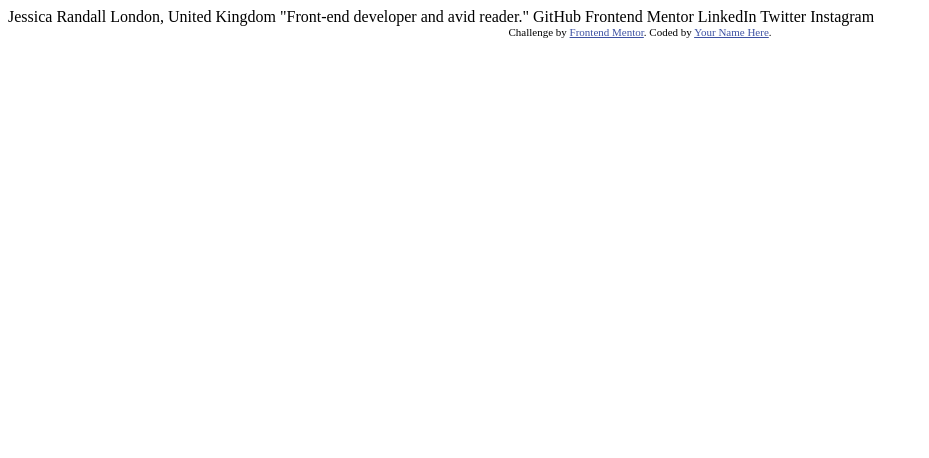
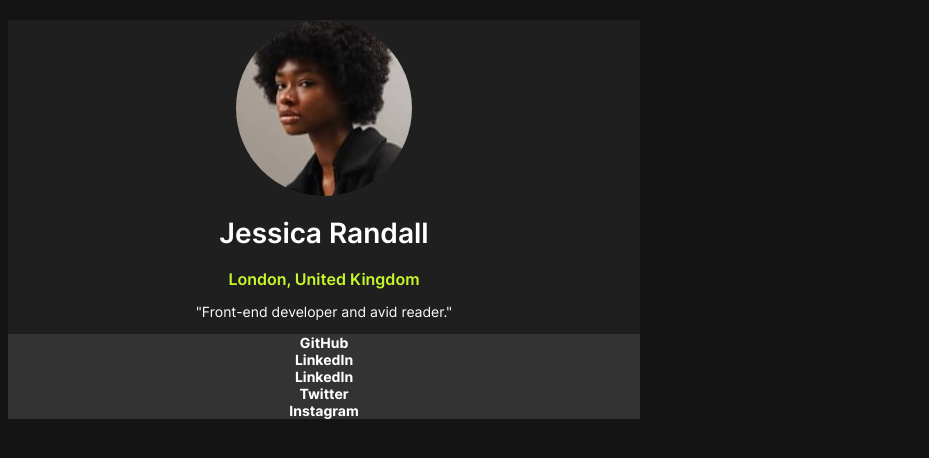
Before and after one commit to pikruse/social-links-profile, a plain HTML site: page index.html in a window 1280 px wide. Shown: the whole page, without its empty margins (0-929 px from the left). Drawn offline with Linux system fonts and the light colour scheme.

Commit message:
basic color, etc. changes

```diff
--- a/index.html
+++ b/index.html
@@ -1,34 +1,49 @@
 <!DOCTYPE html>
 <html lang="en">
+
 <head>
   <meta charset="UTF-8">
   <meta name="viewport" content="width=device-width, initial-scale=1.0"> <!-- displays site properly based on user's device -->
 
   <link rel="icon" type="image/png" sizes="32x32" href="./assets/images/favicon-32x32.png">
+  <link rel="stylesheet" href="style.css">
 
   <title>Frontend Mentor | Social links profile</title>
+</head>
 
-  <!-- Feel free to remove these styles or customise in your own stylesheet 👍 -->
-  <style>
-    .attribution { font-size: 11px; text-align: center; }
-    .attribution a { color: hsl(228, 45%, 44%); }
-  </style>
-</head>
 <body>
 
-  Jessica Randall
-  London, United Kingdom
-  "Front-end developer and avid reader."
+  <div class="container">
+    <div class="img-container">
+      <img src="./assets/images/avatar-jessica.jpeg" alt="Jessica Randall" />
+    </div>
 
-  GitHub
-  Frontend Mentor
-  LinkedIn
-  Twitter
-  Instagram
+    <h1>Jessica Randall</h1>
 
-  <div class="attribution">
-    Challenge by <a href="https://www.frontendmentor.io?ref=challenge" target="_blank">Frontend Mentor</a>.
-    Coded by <a href="#">Your Name Here</a>.
+    <h2>London, United Kingdom</h2>
+
+    <p>"Front-end developer and avid reader."</p>
+
+    <div class="button">
+      GitHub
+    </div>
+
+    <div class="button">
+      LinkedIn
+    </div>
+
+    <div class="button">
+      LinkedIn
+    </div>
+
+    <div class="button">
+      Twitter
+    </div>
+
+    <div class="button">
+      Instagram
+    </div>
   </div>
+
 </body>
 </html>
--- /dev/null
+++ b/style.css
@@ -0,0 +1,54 @@
+@font-face {
+    font-family: Inter;
+    font-weight: 400 600 700;
+    src: url(./assets/fonts/Inter-VariableFont_slnt\,wght.ttf);
+}
+
+img {
+    margin: auto;
+    border-radius: 50%;
+}
+
+body {
+    font-family: Inter;
+    font-size: 14px;
+    background-color: hsl(0, 0%, 8%);
+}
+
+h1 {
+    text-align: center;
+    font-weight: 600;
+    color: hsl(0, 0%, 100%);
+}
+
+h2 {
+    text-align: center;
+    font-weight: 600;
+    font-size:medium;
+    color: hsl(75, 94%, 57%);
+}
+
+p {
+    text-align: center;
+    font-weight: 400;
+    color: hsl(0, 0%, 100%);
+}
+
+.container {
+    width: 50%;
+    background-color: hsl(0, 0%, 12%);
+}
+
+.img-container{
+    display: flex;
+    justify-content: center;
+    margin: 20px 0;
+}
+
+.button {
+    text-align: center;
+    font-weight: 700;
+    color: hsl(0, 0%, 100%);
+    background-color: hsl(0, 0%, 20%);
+    margin: auto;
+}
```
